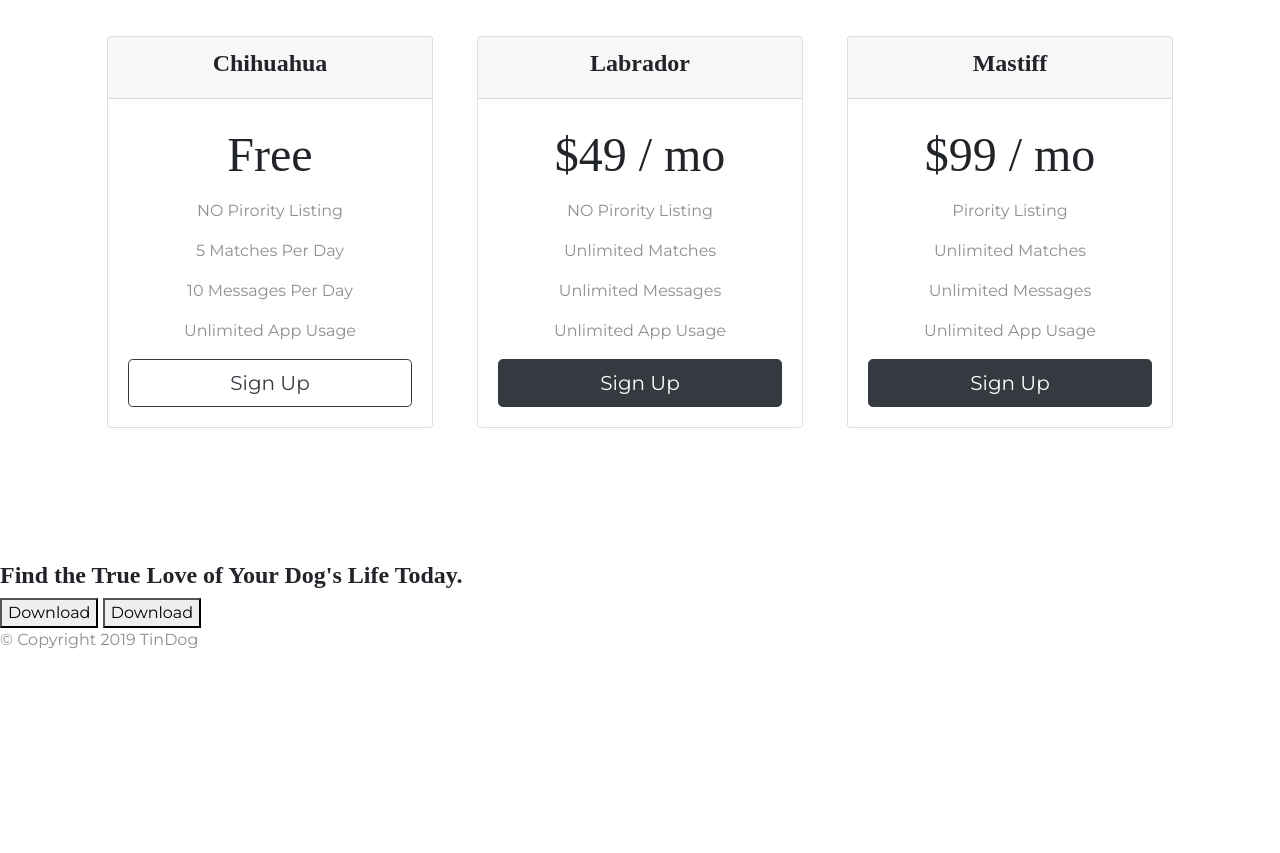
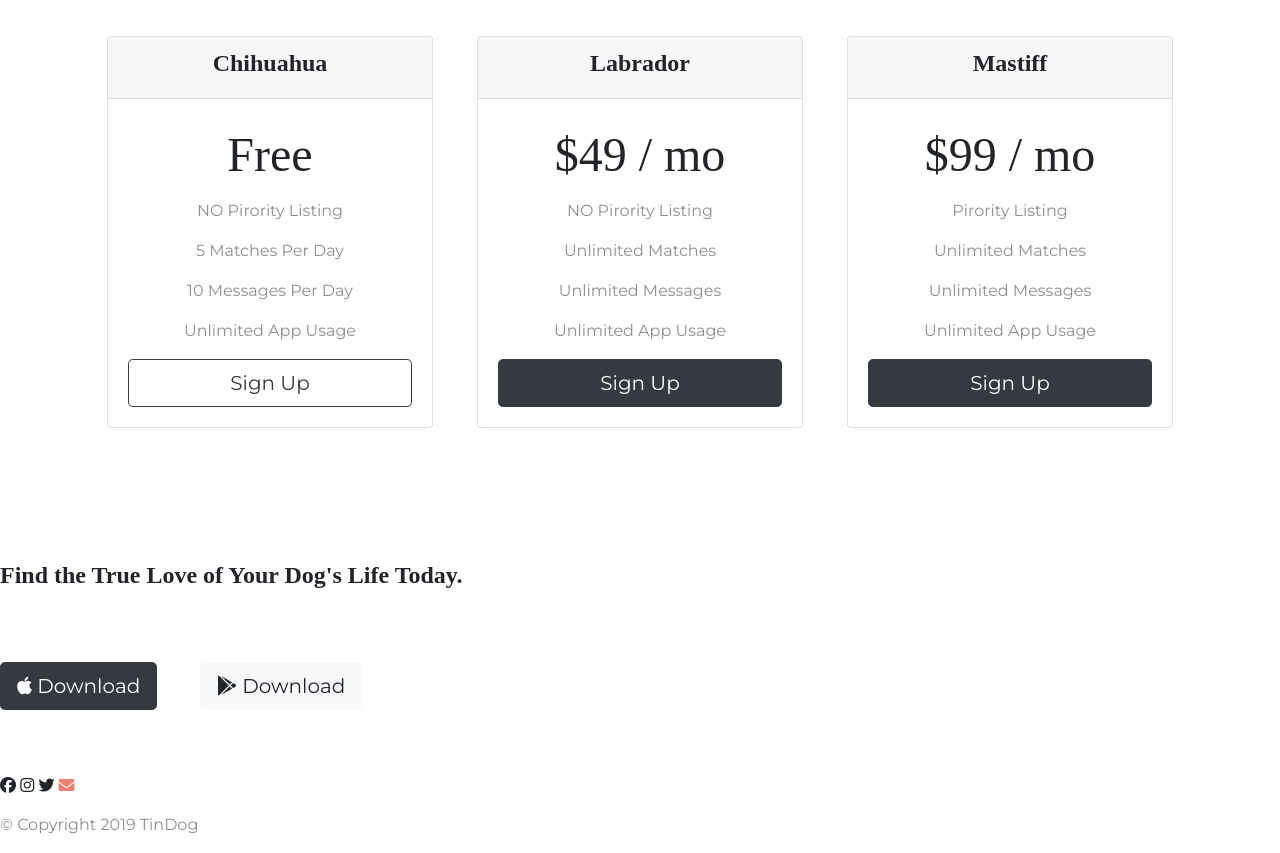
Before and after one commit to VaseaLuca/tindog, a plain HTML site: page index.html in a window 1280 px wide. Shown: the part 1861-2714 px from the top of the page. Before the commit the page ends 2529 px from the top, so only its background shows below. Drawn offline with nearby package versions, Linux system fonts and the light colour scheme.

Commit message:
Update index.html

```diff
--- a/index.html
+++ b/index.html
@@ -47,15 +47,15 @@
         <div class="collapse navbar-collapse" id="navbarTogglerDemo02">
           <ul class="navbar-nav ml-auto">
             <li class="nav-item">
-              <a class="nav-link" href="">Contact</a>
+              <a class="nav-link" href="#footer">Contact</a>
             </li>
 
             <li class="nav-item">
-              <a class="nav-link" href="">Pricing</a>
+              <a class="nav-link" href="#pricing">Pricing</a>
             </li>
 
             <li class="nav-item">
-              <a class="nav-link" href="">Download</a>
+              <a class="nav-link" href="#cta">Download</a>
             </li>
           </ul>
         </div>
@@ -225,13 +225,16 @@
   </section>
 
 
-  <!-- Call to Action -->
+  <!-- Call to Action-->
 
   <section id="cta">
 
-    <h3>Find the True Love of Your Dog's Life Today.</h3>
-    <button type="button">Download</button>
-    <button type="button">Download</button>
+
+
+    <h3 class="cta-heading">Find the True Love of Your Dog's Life Today.</h3>
+    <button type="button" class="btn btn-dark btn-lg download-button"><i class="fab fa-apple"></i> Download</button>
+    <button type="button" class="btn btn-light btn-lg download-button"><i class="fab fa-google-play"></i> Download</button>
+
 
   </section>
 
@@ -239,6 +242,10 @@
   <!-- Footer -->
 
   <footer id="footer">
+    <i class="social-icon fab fa-facebook"></i>
+    <i class="social-icon fab fa-instagram"></i>
+    <i class="social-icon fab fa-twitter"></i>
+    <i class="social-icon fas fa-envelope"></i>
 
     <p>© Copyright 2019 TinDog</p>
 
```
